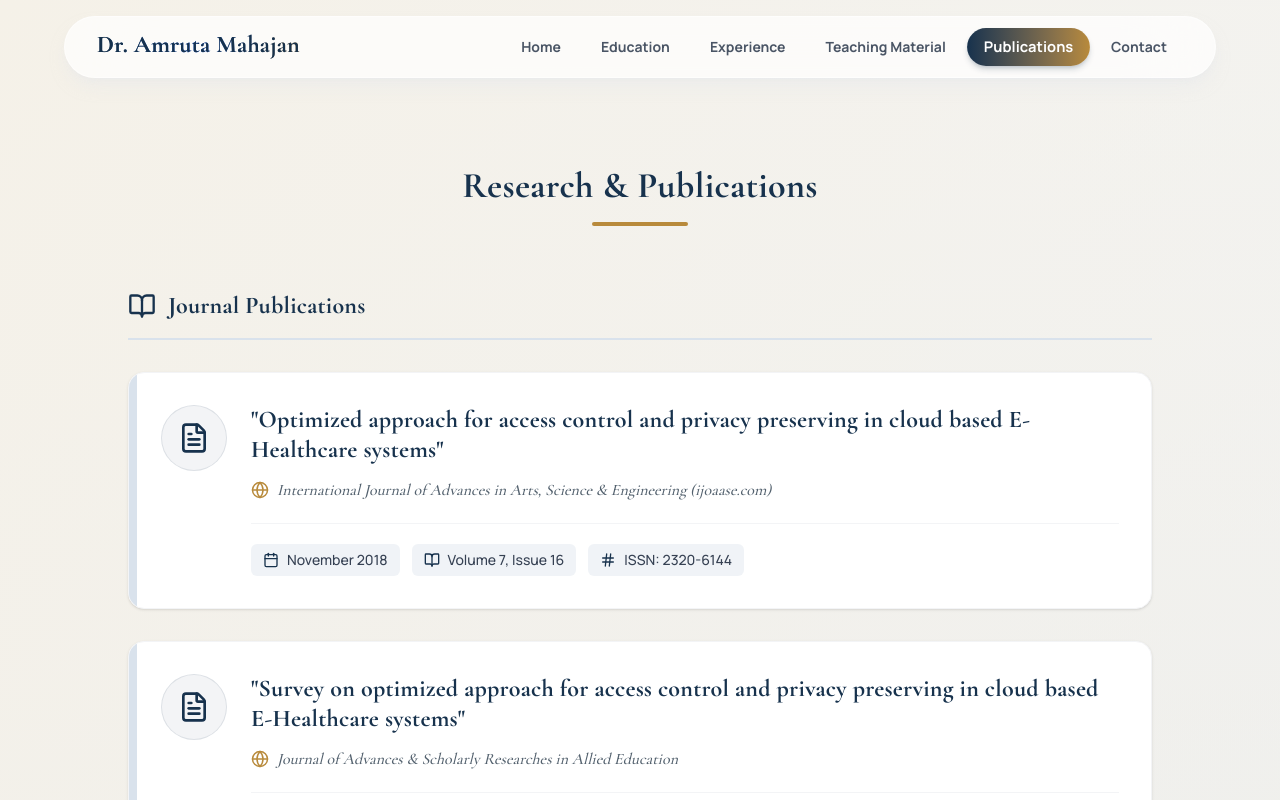
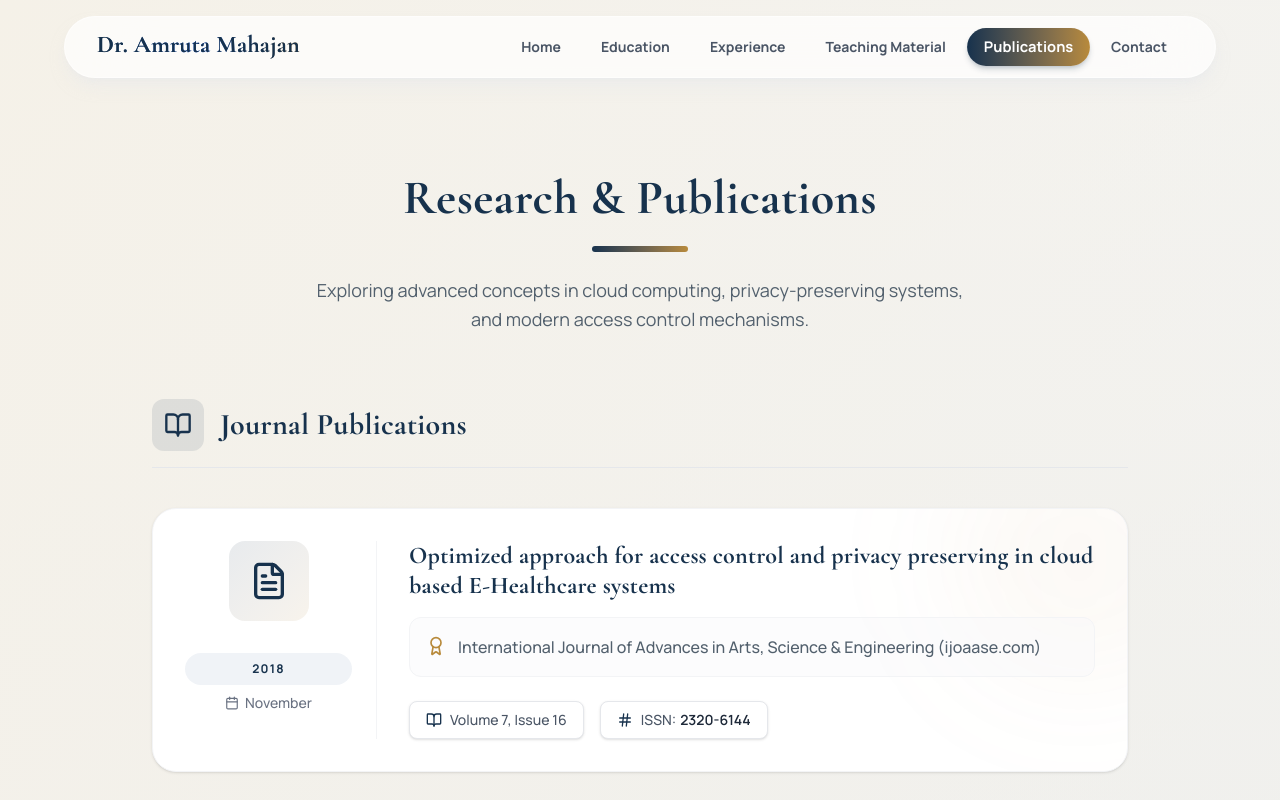
Before and after one commit to aavishkarchaudhari/Dr.-Amruta-Mahajan-Portfolio, a React (Vite) app: page /publications in a window 1280 px wide. Shown: the top 800 px of the page. Built offline with nearby package versions, Linux system fonts and the light colour scheme.

Commit message:
feat: enhance Publications component with improved layout, additional icons, and updated styling for better readability and engagement

```diff
--- a/src/pages/Publications.jsx
+++ b/src/pages/Publications.jsx
@@ -1,4 +1,4 @@
-import { BookOpen, FileText, Calendar, Hash, Globe } from 'lucide-react';
+import { BookOpen, FileText, Calendar, Hash, Globe, ChevronRight, Award } from 'lucide-react';
 
 const Publications = () => {
   const publicationsData = [
@@ -7,74 +7,90 @@ const Publications = () => {
       journal: "International Journal of Advances in Arts, Science & Engineering (ijoaase.com)",
       volume: "Volume 7, Issue 16",
       date: "November 2018",
-      issn: "2320-6144"
+      issn: "2320-6144",
+      link: "#"
     },
     {
       title: "Survey on optimized approach for access control and privacy preserving in cloud based E-Healthcare systems",
       journal: "Journal of Advances & Scholarly Researches in Allied Education",
       volume: "Volume 16, Issue No 1",
       date: "January 2019",
-      issn: "2230-7540"
+      issn: "2230-7540",
+      link: "#"
     }
   ];
 
   return (
-    <section className="max-w-5xl mx-auto py-10 animate-fade-in">
+    <section className="max-w-5xl mx-auto py-12 animate-fade-in px-4 sm:px-6">
 
       {/* Page Header */}
-      <div className="text-center mb-16">
-        <h1 className="text-3xl md:text-4xl font-bold text-primary mb-4">Research & Publications</h1>
-        <div className="w-24 h-1 bg-accent mx-auto rounded-full"></div>
+      <div className="text-center mb-16 relative">
+        <h1 className="text-4xl md:text-5xl font-extrabold text-primary mb-6 tracking-tight">
+          Research & Publications
+        </h1>
+        <div className="w-24 h-1.5 bg-linear-to-r from-primary to-accent mx-auto rounded-full"></div>
+        <p className="mt-6 text-gray-500 max-w-2xl mx-auto text-lg leading-relaxed">
+          Exploring advanced concepts in cloud computing, privacy-preserving systems, and modern access control mechanisms.
+        </p>
       </div>
 
-      <div className="flex items-center mb-8 border-b-2 border-secondary pb-4">
-        <BookOpen size={28} className="mr-3 text-primary" />
-        <h2 className="text-2xl font-bold text-primary">Journal Publications</h2>
+      <div className="flex items-center mb-10 border-b border-gray-200 pb-4">
+        <div className="bg-primary/10 p-3 rounded-xl mr-4">
+          <BookOpen size={28} className="text-primary" />
+        </div>
+        <h2 className="text-2xl md:text-3xl font-bold text-gray-800 tracking-wide">Journal Publications</h2>
       </div>
 
       {/* Publications List */}
-      <div className="flex flex-col gap-8">
+      <div className="flex flex-col gap-10">
         {publicationsData.map((pub, index) => (
           <div
             key={index}
-            className="group bg-white rounded-2xl p-6 md:p-8 shadow-sm border border-gray-100 hover:shadow-lg hover:border-accent/40 transition-all duration-300 relative overflow-hidden flex flex-col md:flex-row gap-6"
+            className="group relative bg-white rounded-3xl p-8 shadow-sm border border-gray-100 hover:shadow-2xl hover:-translate-y-1 transition-all duration-400 overflow-hidden flex flex-col md:flex-row gap-8"
           >
-            {/* Left Accent Strip */}
-            <div className="absolute left-0 top-0 bottom-0 w-2 bg-secondary group-hover:bg-accent transition-colors duration-300"></div>
+            {/* Background decorative blob */}
+            <div className="absolute -right-20 -top-20 w-64 h-64 bg-accent/5 rounded-full blur-3xl group-hover:bg-accent/10 transition-colors duration-500"></div>
 
-            {/* Document Icon */}
-            <div className="hidden md:flex bg-primary/5 p-4 rounded-full h-fit border border-primary/10 text-primary group-hover:scale-110 transition-transform duration-300">
-              <FileText size={32} />
+            {/* Left: Icon & Date Badge */}
+            <div className="relative md:w-48 shrink-0 flex flex-col items-start gap-4 border-b border-gray-100 md:border-b-0 md:border-r md:pr-6 pb-6 md:pb-0">
+              <div className="bg-linear-to-br from-primary/10 to-accent/10 p-5 rounded-2xl md:mx-auto">
+                <FileText size={40} className="text-primary group-hover:text-accent group-hover:scale-110 transition-all duration-300" />
+              </div>
+              <div className="w-full flex md:flex-col items-center gap-2 mt-2 md:mt-4">
+                <span className="bg-secondary/40 text-primary text-xs font-bold uppercase tracking-widest px-4 py-2 rounded-full w-full text-center">
+                  {pub.date.split(' ')[1]} {/* Extracts just the year */}
+                </span>
+                <span className="text-gray-500 text-sm font-medium w-full text-center flex items-center justify-center gap-1.5">
+                  <Calendar size={14} /> {pub.date.split(' ')[0]} {/* Month */}
+                </span>
+              </div>
             </div>
 
-            {/* Publication Details */}
-            <div className="flex-1">
-              <h3 className="text-xl md:text-2xl font-bold text-gray-900 mb-3 leading-tight group-hover:text-primary transition-colors">
-                "{pub.title}"
+            {/* Right: Content */}
+            <div className="flex-1 flex flex-col justify-center relative z-10">
+              <h3 className="text-2xl font-bold text-gray-900 mb-4 leading-tight group-hover:text-primary transition-colors duration-300">
+                {pub.title}
               </h3>
 
-              <div className="flex items-start mb-4">
-                <Globe className="text-accent mr-2 mt-1 flex-shrink-0" size={18} />
-                <p className="text-gray-700 italic font-serif leading-relaxed">
+              <div className="flex items-start mb-6 bg-gray-50/50 p-4 rounded-xl border border-gray-100">
+                <Award className="text-accent mr-3 mt-0.5 shrink-0" size={20} />
+                <p className="text-gray-700 font-medium leading-relaxed">
                   {pub.journal}
                 </p>
               </div>
 
               {/* Metadata Badges */}
-              <div className="flex flex-wrap gap-3 mt-5 pt-5 border-t border-gray-100">
-                <div className="flex items-center bg-secondary/40 px-3 py-1.5 rounded-md text-sm text-gray-700 font-medium">
-                  <Calendar size={16} className="mr-2 text-primary" />
-                  {pub.date}
-                </div>
-                <div className="flex items-center bg-secondary/40 px-3 py-1.5 rounded-md text-sm text-gray-700 font-medium">
+              <div className="flex flex-wrap gap-4 mt-auto">
+                <div className="flex items-center text-sm text-gray-600 font-medium bg-white border border-gray-200 shadow-sm px-4 py-2 rounded-lg">
                   <BookOpen size={16} className="mr-2 text-primary" />
                   {pub.volume}
                 </div>
-                <div className="flex items-center bg-secondary/40 px-3 py-1.5 rounded-md text-sm text-gray-700 font-medium">
+                <div className="flex items-center text-sm text-gray-600 font-medium bg-white border border-gray-200 shadow-sm px-4 py-2 rounded-lg">
                   <Hash size={16} className="mr-2 text-primary" />
-                  ISSN: {pub.issn}
+                  ISSN: <span className="text-gray-800 ml-1 font-semibold">{pub.issn}</span>
                 </div>
               </div>
+
             </div>
 
           </div>
```
